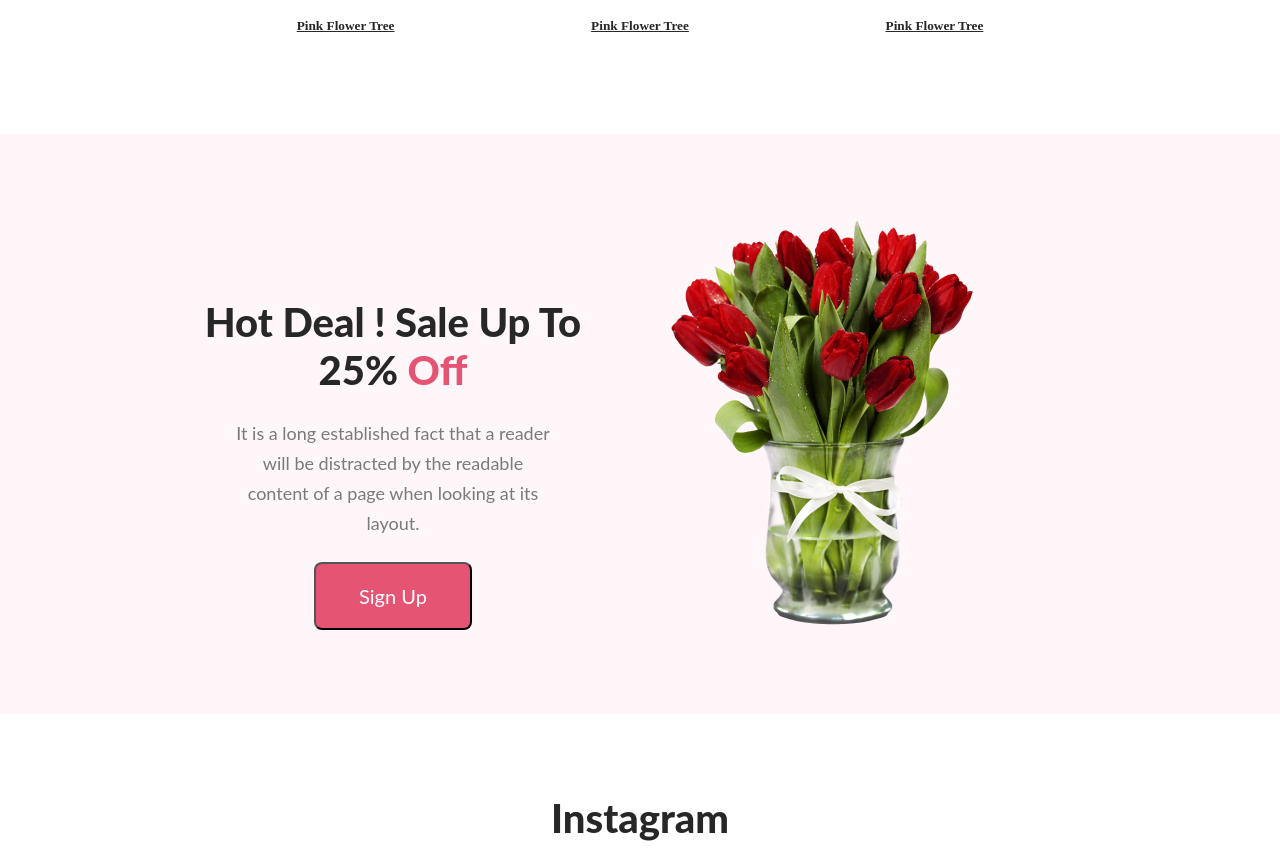
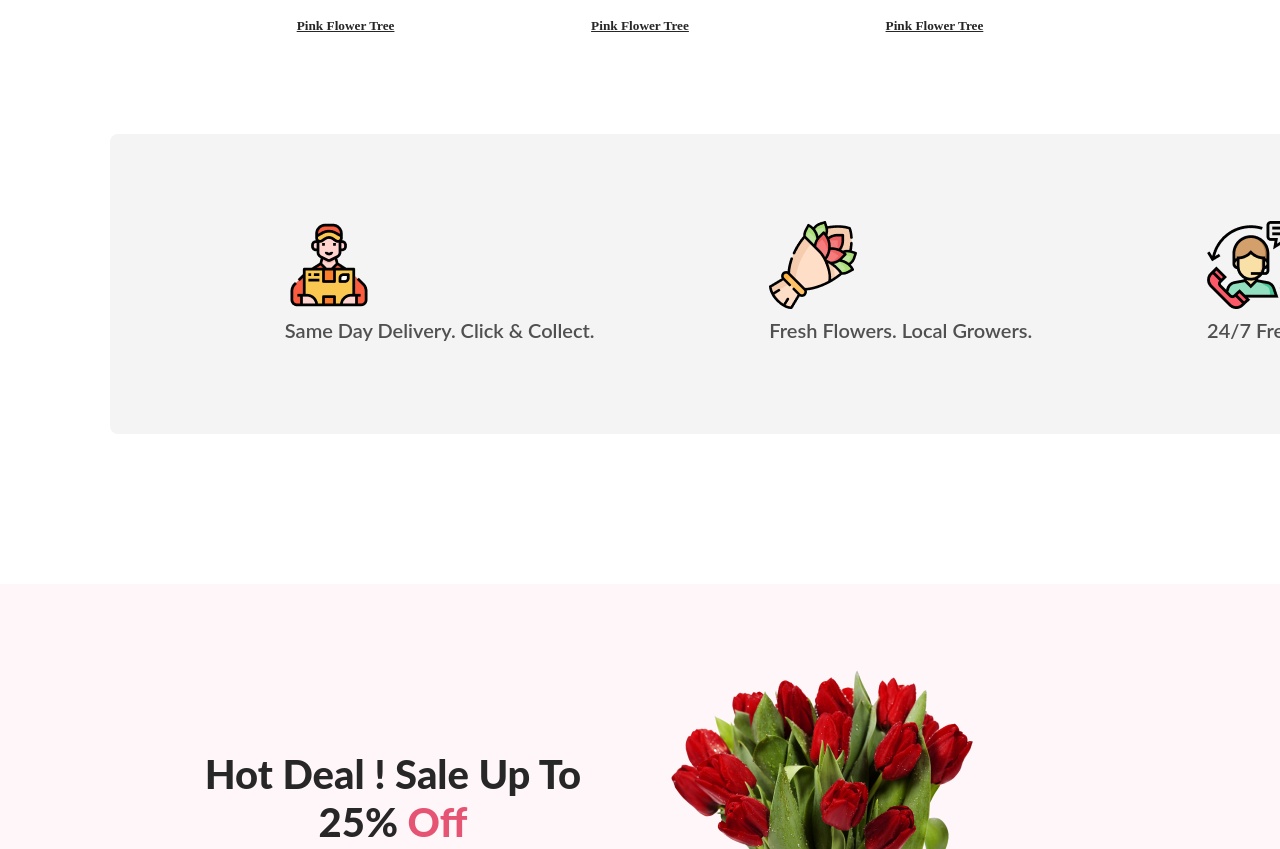
Before and after one commit to Afsana-Tasnim-Juha/Online-flower-shop, a plain HTML site: page index.html in a window 1280 px wide. Shown: the part 1460-2309 px from the top of the page. Drawn offline with Linux system fonts and the light colour scheme.

Commit message:
FINAL CHANGE

```diff
--- a/index.html
+++ b/index.html
@@ -18,7 +18,7 @@
                 <p class="nav-para">It is a long established fact that a reader will be distracted by the readable <br>
                     content of a page when looking at its layout. The point of using Lorem Ipsum <br> is
                     that it has a more-or-less normal distribution of letters</p>
-                <button class="btn btn-primary">Shop Now</button>
+                <button class="btn">Shop Now</button>
 
             </div>
 
@@ -50,9 +50,26 @@
                 </div>
             </div>
 
+            <div class="options">
+                <div class="option1">
+                    <img src="./Flower Asset/Group 57.png" alt="">
+                    <p class="option-para">Same Day Delivery. Click & Collect.</p>
+                </div>
+
+                <div class="option2">
+                    <img src="./Flower Asset/Group 58.png" alt="">
+                    <p class="option-para">Fresh Flowers. Local Growers.</p>
+                </div>
+
+                <div class="option3">
+                    <img src="./Flower Asset/Group 59.png" alt="">
+                    <p class="option-para">24/7 Free Support.</p>
+                </div>
+            </div>
 
 
         </section>
+
         <section>
             <div class="sale-container">
                 <div class="sale-discription">
--- a/style.css
+++ b/style.css
@@ -17,7 +17,7 @@
 
 .nav-description {
     margin: 197px 123px 365px 240px;
-
+    text-align: left;
 }
 
 .nav-title {
@@ -26,10 +26,7 @@
     font-size: 80px;
     font-style: normal;
     font-weight: 800;
-    line-height: normal;
-    text-align: left;
     padding-top: 150px;
-
 }
 
 .nav-para {
@@ -41,7 +38,6 @@
     line-height: 30px;
     margin-top: 32px;
     margin-bottom: 32px;
-    text-align: left;
 }
 
 .btn {
@@ -51,32 +47,19 @@
     padding: 20px 43px 20px 43px;
     border-radius: 8px;
     background: #E55473;
-
-
+    border: 0PX;
 }
 
-.btn .btn-primary {
-    margin-block-start: 0%;
-}
-
-
-
 .nav-photo {
-
-    width: 635px;
-    height: 800px;
+    width: 550px;
+    height: 600px;
     height: 100vh;
-
-
-
 }
 
 /*--------------main-------------*/
 
 .Featured {
-
     justify-content: center;
-
 }
 
 .title {
@@ -98,8 +81,6 @@
     font-weight: 400;
     line-height: 30px;
     margin: 24px;
-
-
 }
 
 .Featured-photo {
@@ -116,8 +97,6 @@
     background: rgba(167, 33, 98, 0.15);
     width: 200px;
     height: 300px;
-
-
 
 }
 
@@ -164,6 +143,29 @@
     margin-bottom: 100px;
 }
 
+.options {
+    display: flex;
+    border-radius: 8px;
+    background: rgba(39, 39, 39, 0.05);
+    width: 1440px;
+    height: 300px;
+    justify-content: space-evenly;
+    margin-bottom: 150px;
+    align-items: center;
+    margin-left: 110px;
+}
+
+.option-para {
+    color: rgba(39, 39, 39, 0.80);
+    text-align: center;
+    font-family: Lato;
+    font-size: 20px;
+    font-style: normal;
+    font-weight: 600;
+    line-height: 35px;
+
+}
+
 .sale-container {
     background: rgba(229, 84, 115, 0.05);
     display: flex;
@@ -171,32 +173,8 @@
     justify-content: space-around;
     text-align: center;
     padding-left: 200px;
-
     height: 40%;
-
-
 }
-
-/*.sale-title {
-    color: #272727;
-    font-family: Lato;
-    font-size: 40px;
-    padding-bottom: 10px;
-
-}
-
-sale-para {
-    color: rgba(39, 39, 39, 0.60);
-    text-align: center;
-    font-family: Lato;
-    font-size: 18px;
-    font-style: normal;
-    font-weight: 400;
-    line-height: 30px;
-    padding-bottom: 22px;
-
-
-}*/
 
 .primary {
     color: #E55473;
@@ -230,9 +208,6 @@ sale-para {
     background-position: center;
     background-repeat: no-repeat;
     margin-bottom: 80px;
-
-
-
 }
 
 .title-primary {
@@ -261,11 +236,7 @@ sale-para {
 .title-flower-shop {
     color: #E55473;
 
-
 }
-
-
-
 
 .para-footer {
     color: rgba(255, 255, 255, 0.90);
```
